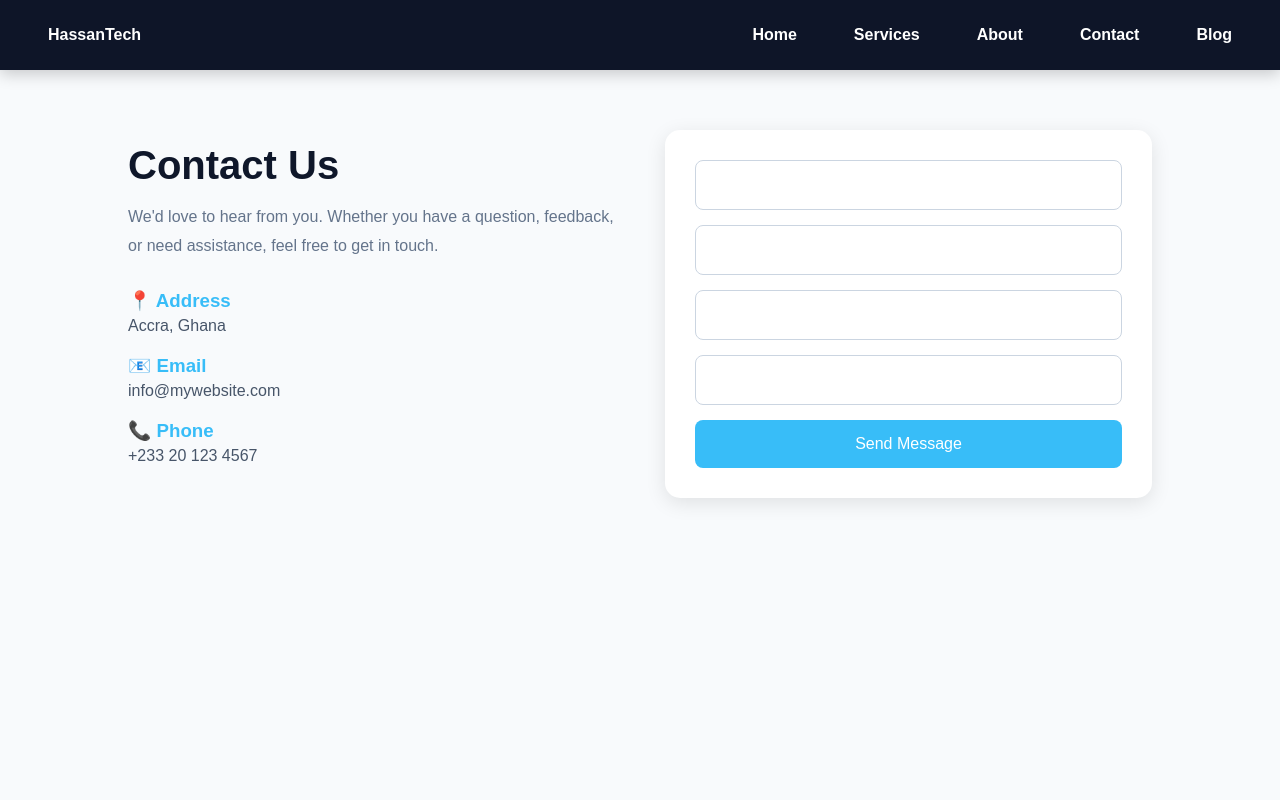
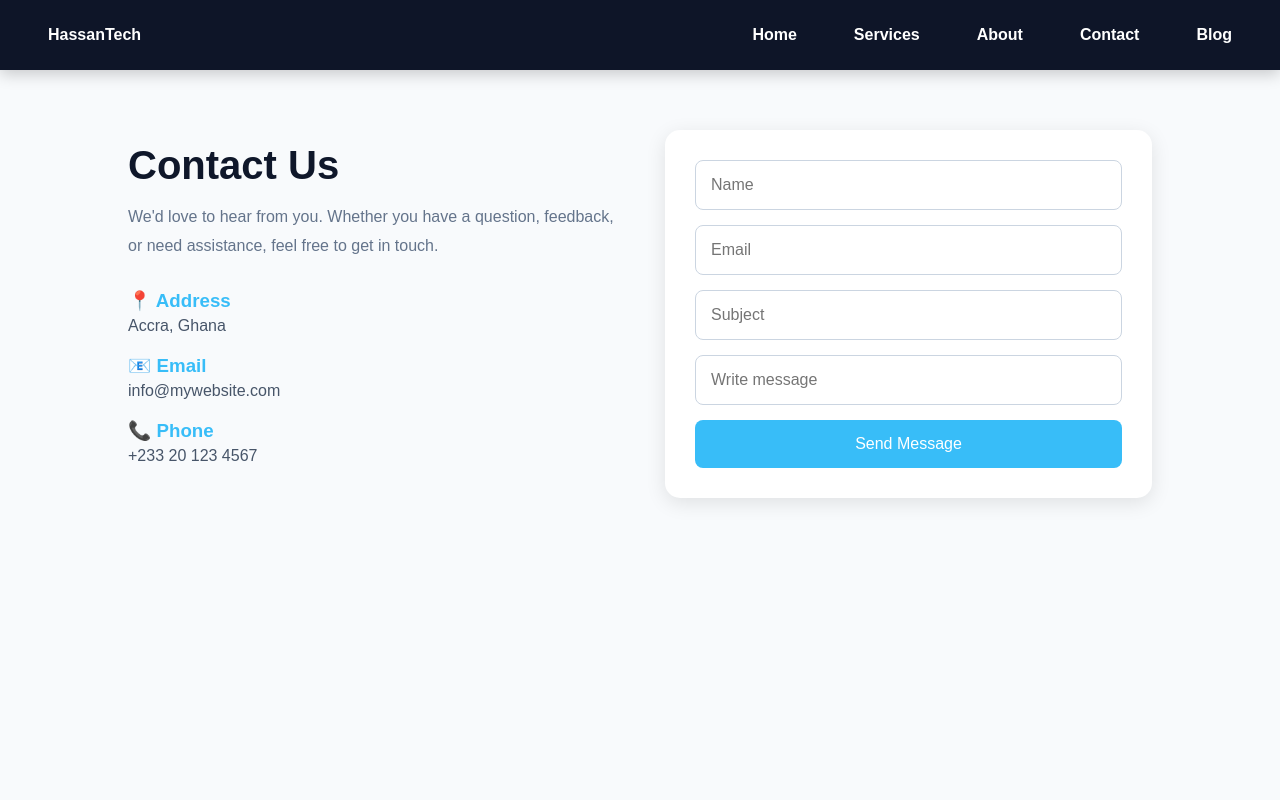
Before and after one commit to Adam-ops0952/My-Portfolio, a React (Vite) app: page /Contact in a window 1280 px wide. Shown: the top 800 px of the page. Built offline with nearby package versions, Linux system fonts and the light colour scheme.

Commit message:
fix placeholder

```diff
--- a/src/pages/Contact.jsx
+++ b/src/pages/Contact.jsx
@@ -72,6 +72,7 @@ function Contact() {
           <input
             type="text"
             value={formData.name}
+            placeholder="Name"
             onChange={(e) =>
               setFormData({...formData, name: e.target.value})
             }
@@ -80,6 +81,7 @@ function Contact() {
           <input
             type="email"
             value={formData.email}
+            placeholder="Email"
             onChange={(e) =>
               setFormData({...formData, email: e.target.value})
             }
@@ -88,6 +90,7 @@ function Contact() {
           <input
             type="text"
             value={formData.subject}
+            placeholder="Subject"
             onChange={(e) =>
               setFormData({...formData, subject: e.target.value})
             }
@@ -96,6 +99,7 @@ function Contact() {
           <input
             type="text"
             value={formData.message}
+            placeholder="Write message"
             onChange={(e) =>
               setFormData({...formData, message: e.target.value})
             }
```
